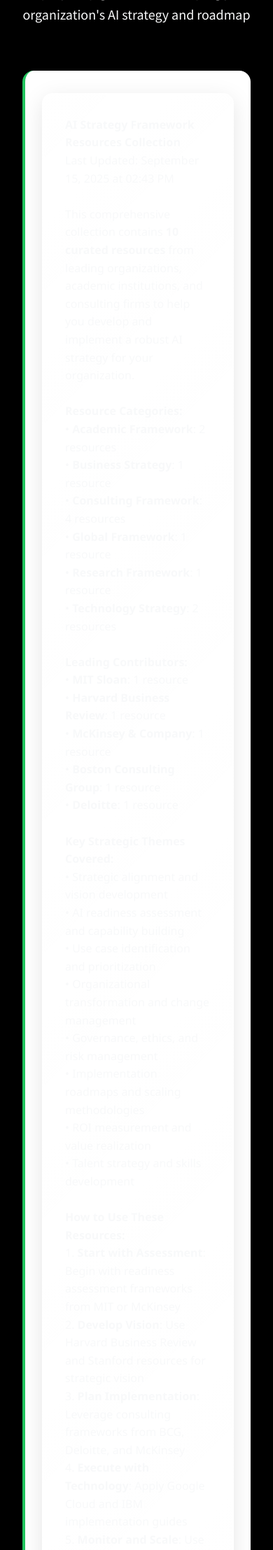
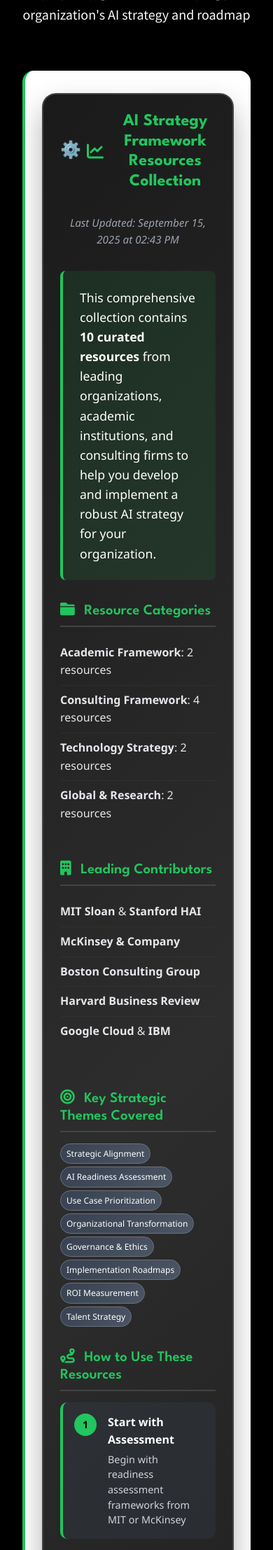
Before and after one commit to McNally68/sapius-ai-readiness, a Flask app: page /resources/ai-strategy-framework in a window 390 px wide. Shown: the part 374-2589 px from the top of the page at 70% size. Run offline with Flask 3, Linux system fonts and the light colour scheme.

Commit message:
Enhance AI Strategy Framework summary with improved styling and formatting
- Redesigned summary section with dark gradient background and high contrast
- Added structured layout with clear sections, icons, and proper spacing
- Implemented responsive design with two-column grid for categories/contributors
- Added visual theme tags for key strategic concepts
- Created numbered 5-step usage guide with detailed descriptions
- Enhanced typography with League Spartan headings and proper color hierarchy
- Added green accent colors (#22c55e) for highlights and visual elements
- Improved mobile responsiveness with adaptive layout
- Professional dark theme styling for better visibility and user experience

🤖 Generated with [Claude Code](https://claude.ai/code)

Co-Authored-By: Claude <noreply@anthropic.com>

```diff
--- a/templates/ai_strategy_framework.html
+++ b/templates/ai_strategy_framework.html
@@ -14,43 +14,91 @@
     <!-- Dynamic Summary Section -->
     <div class="resource-section mb-5">
         <div class="summary-card">
-            <div class="card-body text-light" style="background: rgba(255,255,255,0.1); border-radius: 10px; padding: 2rem;">
-                <strong>AI Strategy Framework Resources Collection</strong><br>
-                Last Updated: September 15, 2025 at 02:43 PM<br><br>
+            <div class="summary-content">
+                <h2 class="summary-title"><i class="fas fa-chart-line"></i> AI Strategy Framework Resources Collection</h2>
+                <p class="last-updated">Last Updated: September 15, 2025 at 02:43 PM</p>
 
-                This comprehensive collection contains <strong>10 curated resources</strong> from leading organizations, academic institutions, and consulting firms to help you develop and implement a robust AI strategy for your organization.<br><br>
+                <div class="summary-intro">
+                    <p>This comprehensive collection contains <strong>10 curated resources</strong> from leading organizations, academic institutions, and consulting firms to help you develop and implement a robust AI strategy for your organization.</p>
+                </div>
 
-                <strong>Resource Categories:</strong><br>
-                &bull; <strong>Academic Framework</strong>: 2 resources<br>
-                &bull; <strong>Business Strategy</strong>: 1 resource<br>
-                &bull; <strong>Consulting Framework</strong>: 4 resources<br>
-                &bull; <strong>Global Framework</strong>: 1 resource<br>
-                &bull; <strong>Research Framework</strong>: 1 resource<br>
-                &bull; <strong>Technology Strategy</strong>: 2 resources<br><br>
+                <div class="summary-grid">
+                    <div class="summary-section">
+                        <h3><i class="fas fa-folder"></i> Resource Categories</h3>
+                        <ul>
+                            <li><strong>Academic Framework</strong>: 2 resources</li>
+                            <li><strong>Consulting Framework</strong>: 4 resources</li>
+                            <li><strong>Technology Strategy</strong>: 2 resources</li>
+                            <li><strong>Global & Research</strong>: 2 resources</li>
+                        </ul>
+                    </div>
 
-                <strong>Leading Contributors:</strong><br>
-                &bull; <strong>MIT Sloan</strong>: 1 resource<br>
-                &bull; <strong>Harvard Business Review</strong>: 1 resource<br>
-                &bull; <strong>McKinsey & Company</strong>: 1 resource<br>
-                &bull; <strong>Boston Consulting Group</strong>: 1 resource<br>
-                &bull; <strong>Deloitte</strong>: 1 resource<br><br>
+                    <div class="summary-section">
+                        <h3><i class="fas fa-building"></i> Leading Contributors</h3>
+                        <ul>
+                            <li><strong>MIT Sloan</strong> & <strong>Stanford HAI</strong></li>
+                            <li><strong>McKinsey & Company</strong></li>
+                            <li><strong>Boston Consulting Group</strong></li>
+                            <li><strong>Harvard Business Review</strong></li>
+                            <li><strong>Google Cloud</strong> & <strong>IBM</strong></li>
+                        </ul>
+                    </div>
+                </div>
 
-                <strong>Key Strategic Themes Covered:</strong><br>
-                &bull; Strategic alignment and vision development<br>
-                &bull; AI readiness assessment and capability building<br>
-                &bull; Use case identification and prioritization<br>
-                &bull; Organizational transformation and change management<br>
-                &bull; Governance, ethics, and risk management<br>
-                &bull; Implementation roadmaps and scaling methodologies<br>
-                &bull; ROI measurement and value realization<br>
-                &bull; Talent strategy and skills development<br><br>
+                <div class="summary-section">
+                    <h3><i class="fas fa-bullseye"></i> Key Strategic Themes Covered</h3>
+                    <div class="themes-grid">
+                        <span class="theme-tag">Strategic Alignment</span>
+                        <span class="theme-tag">AI Readiness Assessment</span>
+                        <span class="theme-tag">Use Case Prioritization</span>
+                        <span class="theme-tag">Organizational Transformation</span>
+                        <span class="theme-tag">Governance & Ethics</span>
+                        <span class="theme-tag">Implementation Roadmaps</span>
+                        <span class="theme-tag">ROI Measurement</span>
+                        <span class="theme-tag">Talent Strategy</span>
+                    </div>
+                </div>
 
-                <strong>How to Use These Resources:</strong><br>
-                1. <strong>Start with Assessment</strong>: Begin with readiness assessment frameworks from MIT or McKinsey<br>
-                2. <strong>Develop Vision</strong>: Use Harvard Business Review and Stanford resources for strategic vision<br>
-                3. <strong>Plan Implementation</strong>: Leverage consulting frameworks from BCG, Deloitte, and McKinsey<br>
-                4. <strong>Execute with Technology</strong>: Apply Google Cloud and IBM implementation guides<br>
-                5. <strong>Monitor and Scale</strong>: Use Gartner research and WEF best practices for ongoing optimization
+                <div class="summary-section">
+                    <h3><i class="fas fa-route"></i> How to Use These Resources</h3>
+                    <div class="usage-steps">
+                        <div class="step">
+                            <span class="step-number">1</span>
+                            <div class="step-content">
+                                <strong>Start with Assessment</strong>
+                                <p>Begin with readiness assessment frameworks from MIT or McKinsey</p>
+                            </div>
+                        </div>
+                        <div class="step">
+                            <span class="step-number">2</span>
+                            <div class="step-content">
+                                <strong>Develop Vision</strong>
+                                <p>Use Harvard Business Review and Stanford resources for strategic vision</p>
+                            </div>
+                        </div>
+                        <div class="step">
+                            <span class="step-number">3</span>
+                            <div class="step-content">
+                                <strong>Plan Implementation</strong>
+                                <p>Leverage consulting frameworks from BCG, Deloitte, and McKinsey</p>
+                            </div>
+                        </div>
+                        <div class="step">
+                            <span class="step-number">4</span>
+                            <div class="step-content">
+                                <strong>Execute with Technology</strong>
+                                <p>Apply Google Cloud and IBM implementation guides</p>
+                            </div>
+                        </div>
+                        <div class="step">
+                            <span class="step-number">5</span>
+                            <div class="step-content">
+                                <strong>Monitor and Scale</strong>
+                                <p>Use Gartner research and WEF best practices for ongoing optimization</p>
+                            </div>
+                        </div>
+                    </div>
+                </div>
             </div>
         </div>
     </div>
@@ -265,20 +313,160 @@
 
 <style>
 .summary-card {
-    background: linear-gradient(135deg, rgba(255,255,255,0.1) 0%, rgba(255,255,255,0.05) 100%);
-    border: 1px solid rgba(255,255,255,0.2);
-    border-radius: 15px;
-    margin-bottom: 2rem;
-    box-shadow: 0 8px 32px rgba(0,0,0,0.1);
+    background: linear-gradient(135deg, #1a1a1a 0%, #2d2d2d 50%, #1a1a1a 100%);
+    border: 2px solid #444444;
+    border-radius: 20px;
+    margin-bottom: 3rem;
+    box-shadow: 0 20px 40px rgba(0,0,0,0.3);
+    overflow: hidden;
 }
 
-.summary-card h3, .summary-card h4 {
+.summary-content {
+    padding: 2.5rem;
     color: #ffffff;
-    margin-top: 1.5rem;
 }
 
-.summary-card ul {
+.summary-title {
+    color: #ffffff;
+    font-size: 2rem;
+    font-weight: 700;
+    margin-bottom: 0.5rem;
+    text-align: center;
+    font-family: 'League Spartan', sans-serif;
+}
+
+.summary-title i {
+    color: #22c55e;
+    margin-right: 0.5rem;
+}
+
+.last-updated {
+    text-align: center;
+    color: #9ca3af;
+    font-style: italic;
+    margin-bottom: 2rem;
+    font-size: 0.95rem;
+}
+
+.summary-intro {
+    background: rgba(34, 197, 94, 0.1);
+    border-left: 4px solid #22c55e;
+    padding: 1.5rem;
+    margin: 2rem 0;
+    border-radius: 8px;
+}
+
+.summary-intro p {
+    margin: 0;
+    font-size: 1.1rem;
+    line-height: 1.6;
+}
+
+.summary-grid {
+    display: grid;
+    grid-template-columns: 1fr 1fr;
+    gap: 2rem;
+    margin: 2rem 0;
+}
+
+.summary-section {
+    margin-bottom: 2rem;
+}
+
+.summary-section h3 {
+    color: #22c55e;
+    font-size: 1.3rem;
+    font-weight: 600;
     margin-bottom: 1rem;
+    border-bottom: 2px solid #444444;
+    padding-bottom: 0.5rem;
+    font-family: 'League Spartan', sans-serif;
+}
+
+.summary-section h3 i {
+    margin-right: 0.5rem;
+    color: #22c55e;
+}
+
+.summary-section ul {
+    list-style: none;
+    padding: 0;
+    margin: 0;
+}
+
+.summary-section li {
+    padding: 0.5rem 0;
+    border-bottom: 1px solid rgba(68, 68, 68, 0.3);
+    color: #e5e7eb;
+}
+
+.summary-section li:last-child {
+    border-bottom: none;
+}
+
+.themes-grid {
+    display: flex;
+    flex-wrap: wrap;
+    gap: 0.5rem;
+    margin-top: 1rem;
+}
+
+.theme-tag {
+    background: linear-gradient(135deg, #374151, #4b5563);
+    color: #ffffff;
+    padding: 0.5rem 1rem;
+    border-radius: 20px;
+    font-size: 0.85rem;
+    font-weight: 500;
+    border: 1px solid #6b7280;
+}
+
+.usage-steps {
+    display: grid;
+    gap: 1rem;
+    margin-top: 1rem;
+}
+
+.step {
+    display: flex;
+    align-items: flex-start;
+    background: rgba(55, 65, 81, 0.3);
+    padding: 1rem;
+    border-radius: 10px;
+    border-left: 4px solid #22c55e;
+}
+
+.step-number {
+    background: #22c55e;
+    color: #000000;
+    width: 32px;
+    height: 32px;
+    border-radius: 50%;
+    display: flex;
+    align-items: center;
+    justify-content: center;
+    font-weight: bold;
+    margin-right: 1rem;
+    flex-shrink: 0;
+    font-size: 0.9rem;
+}
+
+.step-content {
+    flex: 1;
+}
+
+.step-content strong {
+    color: #ffffff;
+    display: block;
+    margin-bottom: 0.25rem;
+    font-size: 1rem;
+}
+
+.step-content p {
+    color: #d1d5db;
+    margin: 0;
+    font-size: 0.9rem;
+    line-height: 1.5;
 }
 
 .resource-meta {
@@ -289,5 +477,29 @@
     margin-right: 0.5rem;
     margin-bottom: 0.25rem;
 }
+
+@media (max-width: 768px) {
+    .summary-grid {
+        grid-template-columns: 1fr;
+        gap: 1rem;
+    }
+
+    .summary-content {
+        padding: 1.5rem;
+    }
+
+    .summary-title {
+        font-size: 1.5rem;
+    }
+
+    .themes-grid {
+        gap: 0.25rem;
+    }
+
+    .theme-tag {
+        font-size: 0.75rem;
+        padding: 0.25rem 0.5rem;
+    }
+}
 </style>
 {% endblock %}
```
